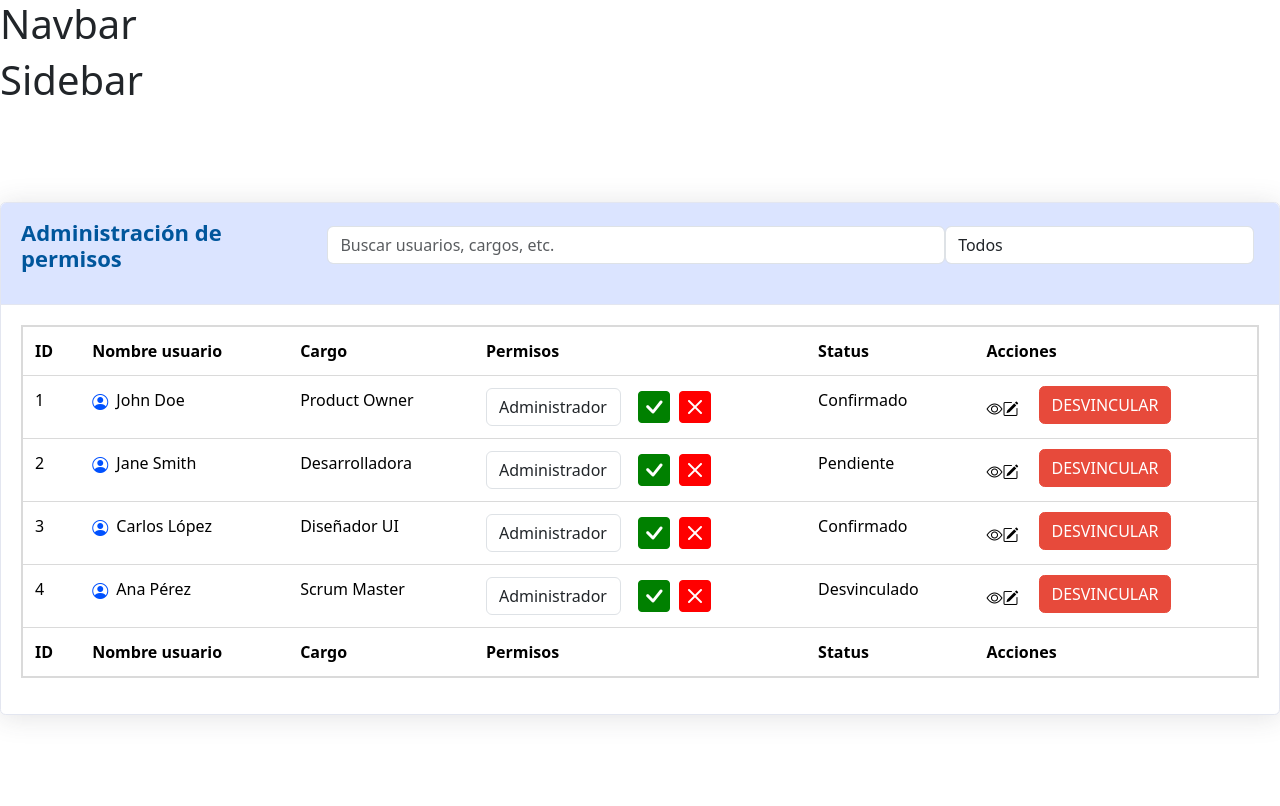
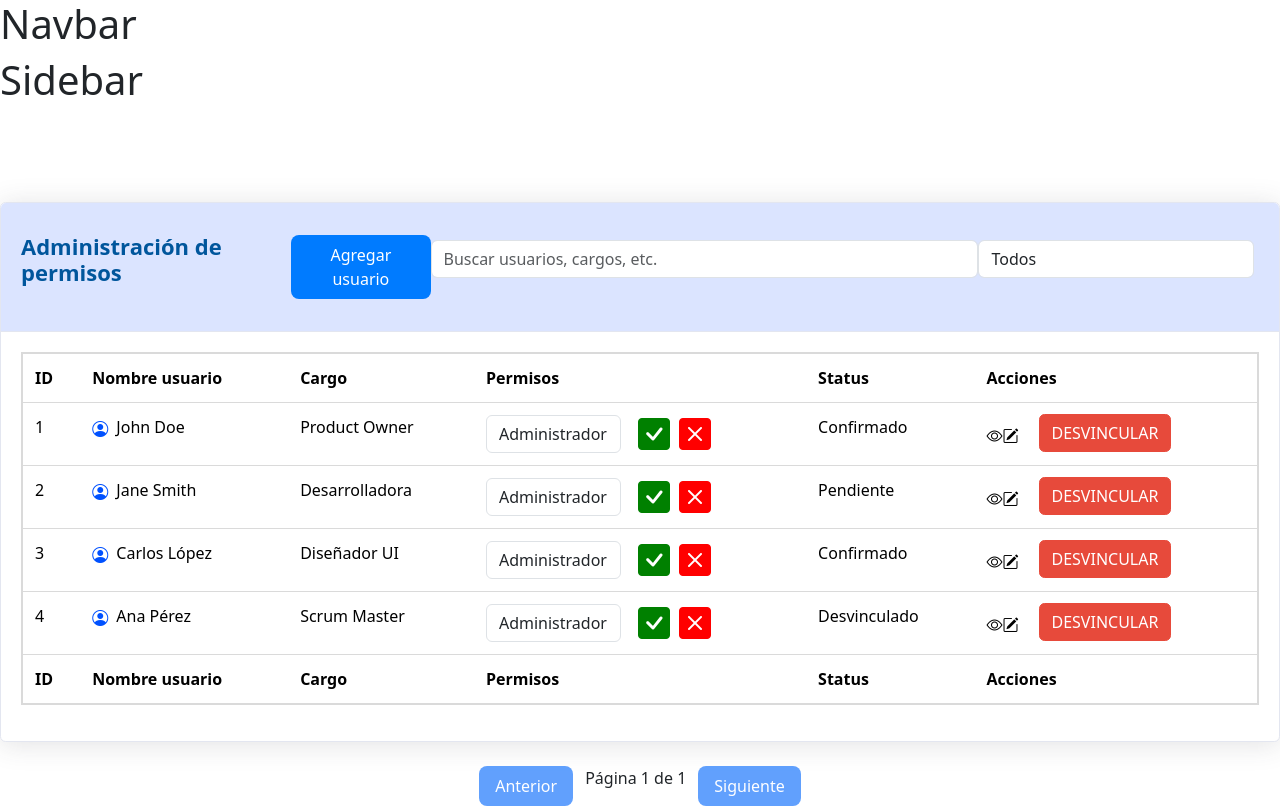
Before and after one commit to BenSLGeneration/pi-desarrollate-2.0, a React (Vite) app: page /administracion in a window 1280 px wide. Built offline with nearby package versions, Linux system fonts and the light colour scheme.

Commit message:
Añadido boton para agregar usuario, y definido limite de usuarios por pagina.

```diff
--- /dev/null
+++ b/src/components/PaginacionPermisos/PaginacionPermisos.jsx
@@ -0,0 +1,43 @@
+import { useState } from "react";
+import TablaPermisos from "../TablaPermisos/TablaPermisos"; // Importa la tabla
+
+const PaginacionPermisos = ({ datos, onAddUser }) => {
+    const [paginaActual, setPaginaActual] = useState(1);
+    const usuariosPorPagina = 10;
+
+    // Calcular el índice de los usuarios que se deben mostrar
+    const indiceInicio = (paginaActual - 1) * usuariosPorPagina;
+    const indiceFin = indiceInicio + usuariosPorPagina;
+    const usuariosPaginados = datos.slice(indiceInicio, indiceFin);
+
+    // Calcular el número total de páginas
+    const totalPaginas = Math.ceil(datos.length / usuariosPorPagina);
+
+    return (
+        <div>
+            {/* Renderiza la tabla con solo los usuarios de la página actual */}
+            <TablaPermisos datos={usuariosPaginados} onAddUser={onAddUser} />
+
+            {/* Controles de paginación */}
+            <div className="d-flex justify-content-center mt-3">
+                <button
+                    className="btn btn-primary mx-1"
+                    onClick={() => setPaginaActual(paginaActual - 1)}
+                    disabled={paginaActual === 1}
+                >
+                    Anterior
+                </button>
+                <span className="mx-2">Página {paginaActual} de {totalPaginas}</span>
+                <button
+                    className="btn btn-primary mx-1"
+                    onClick={() => setPaginaActual(paginaActual + 1)}
+                    disabled={paginaActual === totalPaginas}
+                >
+                    Siguiente
+                </button>
+            </div>
+        </div>
+    );
+};
+
+export default PaginacionPermisos;
--- a/src/components/TablaPermisos/TablaPermisos.jsx
+++ b/src/components/TablaPermisos/TablaPermisos.jsx
@@ -1,6 +1,7 @@
 import { useState } from "react";
 import "../../views/Administracion/Administracion.css"
-const TablaPermisos = ({ datos }) => {
+
+const TablaPermisos = ({ datos, onAddUser }) => {
     const [filtroStatus, setFiltroStatus] = useState("all");
 
     // Funcion que maneja el cambio del filtro
@@ -23,6 +24,7 @@ const TablaPermisos = ({ datos }) => {
             <div className="card-header py-3">
                 <div className="d-flex align-items-center justify-content-between mb-3">
                     <h6 className="m-0 font-weight-bold text-primary title-text-color">Administración de permisos</h6>
+                    <button onClick={onAddUser} className='btn btn-primary mt-3'>Agregar usuario</button>
                     <input type="text" className="form-control w-50" placeholder="Buscar usuarios, cargos, etc." />
                     <select className="form-control w-25 ml-2" value={filtroStatus} onChange={handleFiltroChange}>
                         <option value="all">Todos</option>
--- a/src/main.jsx
+++ b/src/main.jsx
@@ -5,6 +5,7 @@ import 'bootstrap-icons/font/bootstrap-icons.css'
 import './index.css'
 import App from './App.jsx'
 
+
 createRoot(document.getElementById('root')).render(
   <StrictMode>
     <App />
--- a/src/views/Administracion/Administracion.jsx
+++ b/src/views/Administracion/Administracion.jsx
@@ -1,13 +1,44 @@
-import TablaPermisos from '../../components/TablaPermisos/TablaPermisos'; // Ajusta la ruta según tu estructura de carpetas
+import React, { useState } from 'react';
+import PaginacionPermisos from '../../components/PaginacionPermisos/PaginacionPermisos';
 
 const Administracion = () => {
+  const [lista, setLista] = useState([
+      { id: 1, nombre: 'John Doe', cargo: 'Product Owner', permisos: 'Administrador', status: 'Confirmado' },
+      { id: 2, nombre: 'Jane Smith', cargo: 'Desarrolladora', permisos: 'Personal', status: 'Pendiente' },
+      { id: 3, nombre: 'Carlos López', cargo: 'Diseñador UI', permisos: 'Personal', status: 'Confirmado' },
+      { id: 4, nombre: 'Ana Pérez', cargo: 'Scrum Master', permisos: 'Administrador', status: 'Desvinculado' },
+    ]);
+
+
+
+  const handleAddSection = () => {
+    const ultimoID = lista.length > 0 ? Math.max(...lista.map(usuario => usuario.id)) : 0;
+
+    const nuevoUsuario = {
+      id: ultimoID + 1,
+      nombre: 'Juan Lopez',
+      cargo: 'Personal Hotelero',
+      permisos: 'Personal',
+      status: 'Desvinculado',
+    }
+    setLista([...lista, nuevoUsuario])
+   }
+
+  //   setLista([
+  //     ...lista,
+  //     {
+  //       id: lista.length + 2,
+  //       nombre: 'John Doe',
+  //       cargo: 'Product Owner',
+  //       permisos: 'Administrador',
+  //       status: 'Confirmado',
+  //     }
+  //   ])
+  // }
+
   // Datos de ejemplo
-  const datosUsuarios = [
-    { id: 1, nombre: 'John Doe', cargo: 'Product Owner', permisos: 'Administrador', status: 'Confirmado' },
-    { id: 2, nombre: 'Jane Smith', cargo: 'Desarrolladora', permisos: 'Personal', status: 'Pendiente' },
-    { id: 3, nombre: 'Carlos López', cargo: 'Diseñador UI', permisos: 'Personal', status: 'Confirmado' },
-    { id: 4, nombre: 'Ana Pérez', cargo: 'Scrum Master', permisos: 'Administrador', status: 'Desvinculado' },
-  ];
+
+
 
   return (
     <div>
@@ -21,12 +52,16 @@ const Administracion = () => {
             </div>
           </div>
 
-          {/* Pasar datos a la tabla */}
-          <TablaPermisos datos={datosUsuarios} />
+          {/*Paginacion de permisos */}
+          <PaginacionPermisos datos={lista} onAddUser={handleAddSection}/>
+
         </div>
       </main>
     </div>
   );
 };
 
+
+{/* <button onClick={handleAddSection} className='btn btn-primary mt-3'>Agregar usuario</button> */}
+
 export default Administracion;
```
